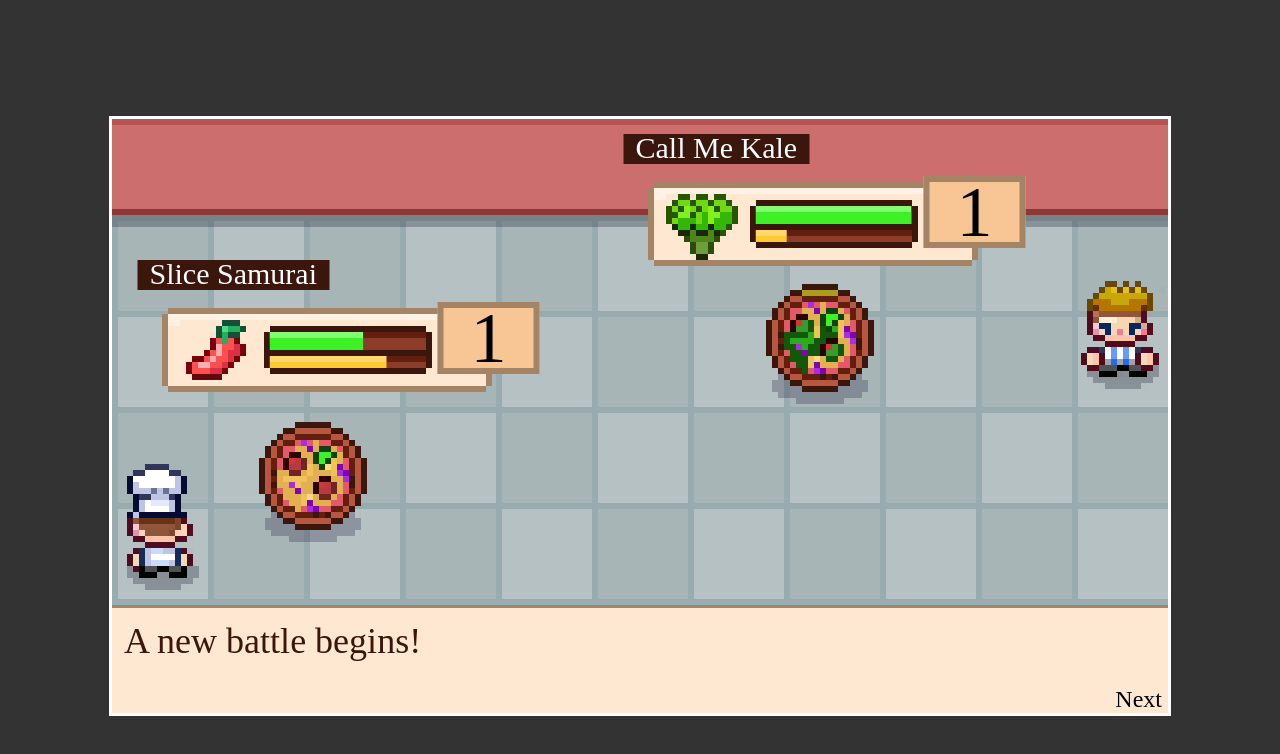
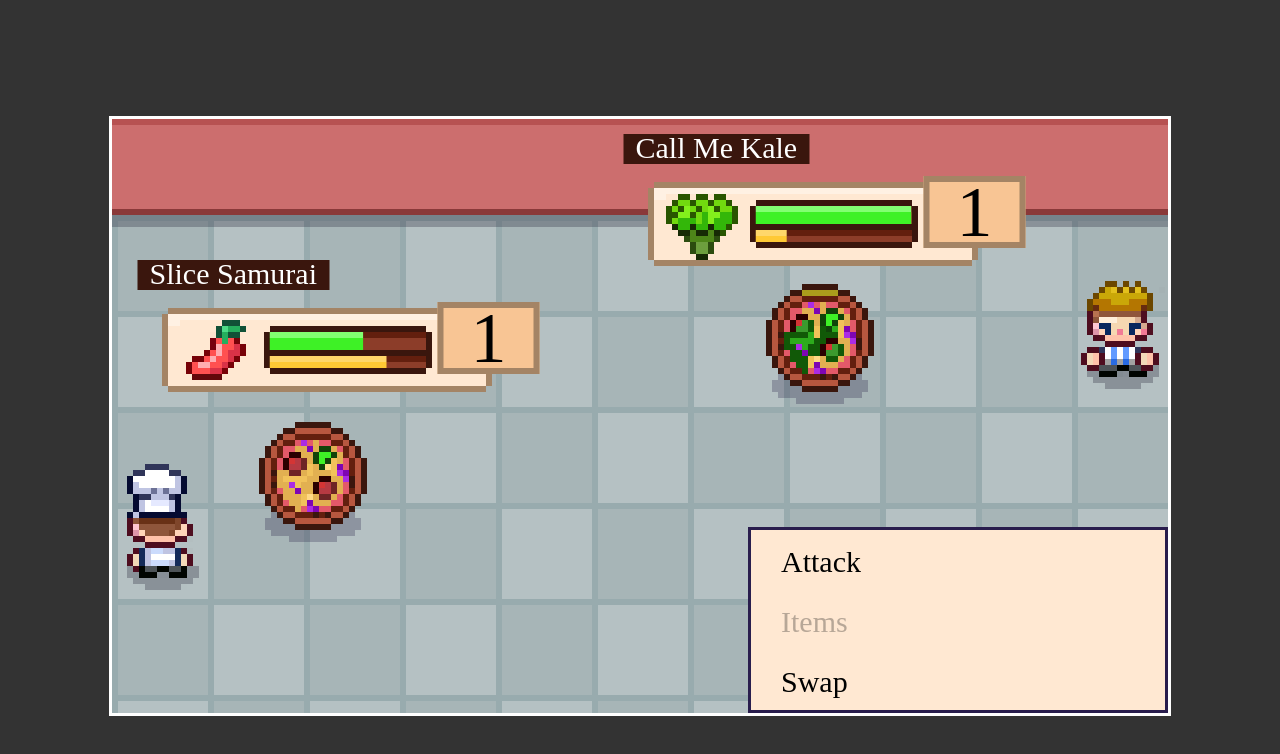
Before and after one commit to dimx88/RPG-tutorial-game, a plain HTML site: page index.html in a window 1280 px wide. Drawn offline with Linux system fonts and the light colour scheme.

Commit message:
battle menu added

```diff
--- a/Battle/Battle.js
+++ b/Battle/Battle.js
@@ -9,7 +9,8 @@ class Battle {
                 xp: 75,
                 maxXp: 100,
                 level: 1,
-                status: null
+                status: null,
+                isPlayerControlled: true
             }, this),
             'enemy1': new Combatant({
                 ...Pizzas.v001,
--- a/Battle/SubmissionMenu.js
+++ b/Battle/SubmissionMenu.js
@@ -3,6 +3,38 @@ class SubmissionMenu {
         this.caster = caster;
         this.enemy = enemy;
         this.onComplete = onComplete;
+    }
+
+    getPages() {
+        return {
+            root: [
+                {
+                    label: 'Attack',
+                    description: 'Choose an attack',
+                    handler: () => {
+                        console.log('goto attacks page');
+                    }
+                },
+                {
+                    label: 'Items',
+                    disabled: true,
+                    description: 'Choose an item',
+                    handler: () => {
+                        console.log('goto items page');
+                    }
+                },
+                {
+                    label: 'Swap',
+                    description: 'Change to another pizza',
+                    handler: () => {
+                        console.log('goto swap page');
+                    }
+                }
+            ],
+            attacks: [
+
+            ]
+        }
     }
 
     decide() {
@@ -12,7 +44,19 @@ class SubmissionMenu {
         });
     }
 
+    showMenu(container) {
+        this.keyboardMenu = new KeyboardMenu();
+        this.keyboardMenu.init(container);
+        this.keyboardMenu.setOptions(this.getPages().root);
+    }
+
+
     init(container) {
-        this.decide();
+
+        if (this.caster.isPlayerControlled) {
+            this.showMenu(container);
+        } else {
+            this.decide();
+        }
     }
 }
--- a/Battle/TurnCycle.js
+++ b/Battle/TurnCycle.js
@@ -6,7 +6,6 @@ class TurnCycle {
     }
 
     async turn() {
-        console.log('current turn', this.currentTeam);
         // Get a reference to the caster
         const casterId = this.battle.activeCombatants[this.currentTeam];
         const caster = this.battle.combatants[casterId];
@@ -60,10 +59,10 @@ class TurnCycle {
     }
 
     async init() {
-        await this.onNewEvent({
-            type: 'textMessage',
-            text: 'A new battle begins!'
-        });
+        // await this.onNewEvent({
+        //     type: 'textMessage',
+        //     text: 'A new battle begins!'
+        // });
 
         // Start the first turn
         this.turn();
--- a/Content/actions.js
+++ b/Content/actions.js
@@ -19,7 +19,7 @@ window.Actions = {
         name: 'Olive Oil',
         success: [
             { type: 'textMessage', text: '{CASTER} uses {ACTION}!' },
-            { type: 'animation', animation: 'glob', color: '#dafd2a'},
+            { type: 'animation', animation: 'glob', color: '#dafd2aַ' },
             { type: 'stateChange', status: { type: 'clumsy', expiresIn: 3 } },
             { type: 'textMessage', text: '{TARGET} is slipping all around!' },
         ]
--- /dev/null
+++ b/KeyboardMenu.js
@@ -0,0 +1,33 @@
+class KeyboardMenu {
+    constructor(container) {
+        this.options = []; // Set by the updater method
+        this.up = null;
+        this.down = null;
+        this.prevFocus = null;
+    }
+
+    setOptions(options) {
+        this.options = options;
+        this.element.innerHTML = this.options.map((option, index) => {
+            const disabledAttr = option.disabled ? 'disabled' : '';
+            return (`
+            <div class="option">
+                <button ${disabledAttr} data-button="${index}" data-description="${option.description}">
+                 ${option.label}
+                </button>
+                <span class="right">${option.right ? option.right() : ''}</span>
+            </div>
+            `);
+        }).join('');
+    }
+
+    createElement() {
+        this.element = document.createElement('div');
+        this.element.classList.add('KeyboardMenu');
+    }
+
+    init(container) {
+        this.createElement();
+        container.appendChild(this.element);
+    }
+}
--- a/index.html
+++ b/index.html
@@ -14,6 +14,7 @@
     <link rel="stylesheet" href="/styles/Battle.css" type="text/css">
     <link rel="stylesheet" href="/styles/Combatant.css" type="text/css">
     <link rel="stylesheet" href="/styles/SubmissionMenu.css" type="text/css">
+    <link rel="stylesheet" href="/styles/KeyboardMenu.css" type="text/css">
     <link rel="stylesheet" href="/styles/Team.css" type="text/css">
 
     <title>RPG tutorial project</title>
@@ -42,6 +43,7 @@
     <script src="/OverworldMap.js"></script>
     <script src="/Overworld.js"></script>
     <script src="/SceneTransition.js"></script>
+    <script src="/KeyboardMenu.js"></script>
 
     <!-- Battle -->
     <script src="/Battle/Battle.js"></script>
--- /dev/null
+++ b/styles/KeyboardMenu.css
@@ -0,0 +1,44 @@
+.KeyboardMenu {
+    border: 1px solid var(--border-color);
+    background: var(--menu-background);
+    position: absolute;
+}
+
+.KeyboardMenu button {
+    display: flex;
+    align-items: center;
+    width: 100%;
+    text-align: left;
+    appearance: none;
+    border: 0;
+    background: none;
+    height: 20px;
+    cursor: pointer;
+    font-family: inherit;
+    padding: 0;
+    padding-left: 1em;
+    font-size: 10px;
+}
+
+.KeyboardMenu button:focus {
+    background: var(--meny-selected-background);
+    outline: 0;
+}
+
+.KeyboardMenu .option {
+    position: relative;
+}
+
+.KeyboardMenu .option .right {
+    position: absolute;
+    right: 0;
+    top: 0;
+    bottom: 0;
+}
+
+/* Battle specific */
+.Battle .KeyboardMenu {
+    right: 0;
+    bottom: 0;
+    width: 140px;
+}
```
